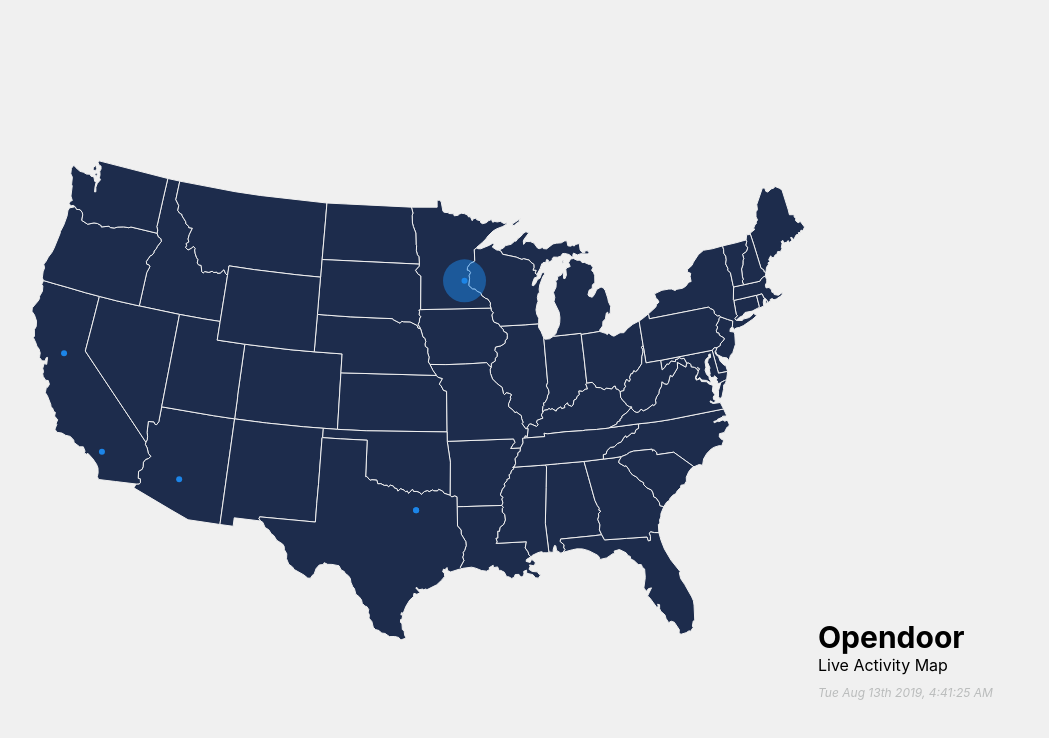
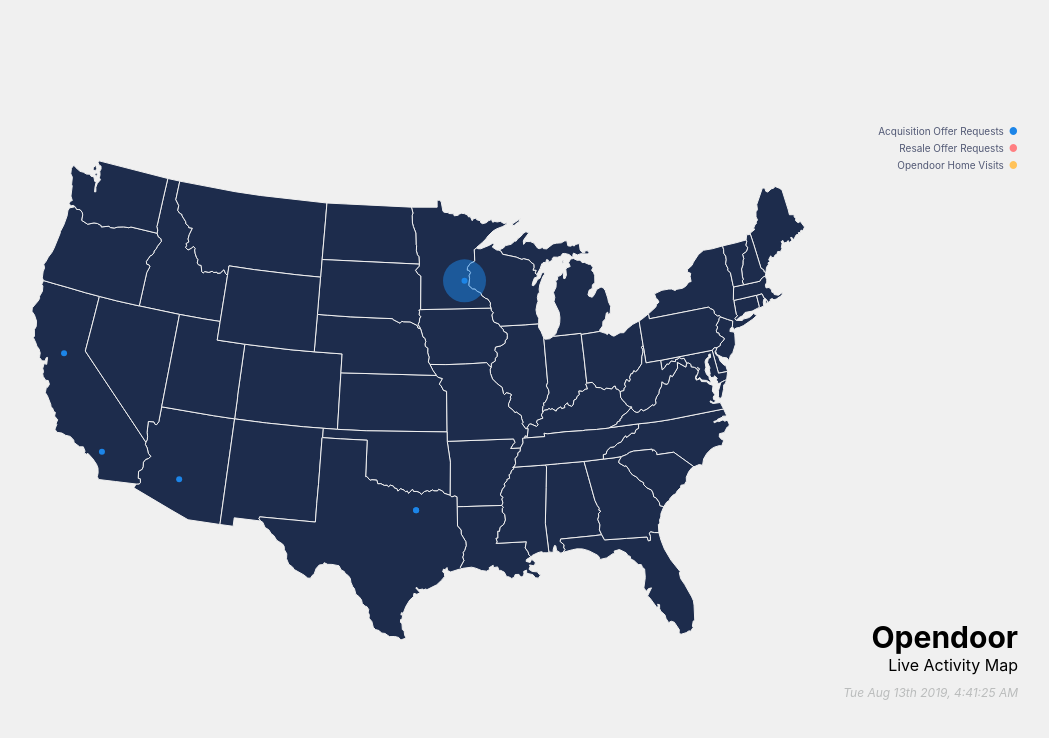
Before and after one commit to sherwu/pingmap, a React (Create React App) app: page / in a window 1280 px wide. Shown: the top 738 px of the page, without its empty margins (162-1211 px from the left). Built offline with nearby package versions, Linux system fonts and the light colour scheme.

Commit message:
Add data sources component (not interactive yet)

```diff
--- a/src/App.css
+++ b/src/App.css
@@ -34,3 +34,15 @@
     transform: rotate(360deg);
   }
 }
+
+.OpendoorBlue {
+  color: #1C85E8;
+}
+
+.OpendoorRuby {
+  color: #FF7F82;
+}
+
+.OpendoorCitrine {
+  color: #FFC259;
+}
--- a/src/App.js
+++ b/src/App.js
@@ -2,12 +2,14 @@ import React, { Component } from 'react'
 import './App.css'
 import StateMap from './StateMap'
 import MapTitle from './MapTitle'
+import DataSourcePicker from './DataSourcePicker'
 
 class App extends Component {
    render() {
      return (
         <div className='App'>
           <StateMap />
+          <DataSourcePicker />
           <MapTitle />
         </div>
      )
--- /dev/null
+++ b/src/DataSourcePicker.css
@@ -0,0 +1,17 @@
+.DataSourcePicker {
+  position: absolute;
+  right: 100px;
+  top: 120px;
+  width: 250px;
+  text-align: right;
+}
+
+.DataSource {
+  font-size: 10px;
+  color: #525975;
+  margin: 5px 0px;
+}
+
+.DataSourceDot {
+  margin-left: 5px;
+}
--- /dev/null
+++ b/src/DataSourcePicker.js
@@ -0,0 +1,27 @@
+import React, { Component } from 'react'
+import './DataSourcePicker.css'
+
+class DataSourcePicker extends Component {
+  render() {
+    return (
+      <div className="DataSourcePicker">
+        <div className="DataSource">
+          Acquisition Offer Requests
+          <span className="DataSourceDot OpendoorBlue">&#9679;</span>
+        </div>
+
+        <div className="DataSource">
+          Resale Offer Requests
+          <span className="DataSourceDot OpendoorRuby">&#9679;</span>
+        </div>
+
+        <div className="DataSource">
+          Opendoor Home Visits
+          <span className="DataSourceDot OpendoorCitrine">&#9679;</span>
+        </div>
+      </div>
+    )
+  }
+}
+
+export default DataSourcePicker
--- a/src/MapTitle.css
+++ b/src/MapTitle.css
@@ -1,8 +1,9 @@
 .MapTitle {
   position: absolute;
   width: 250px;
-  right: 50px;
+  right: 100px;
   bottom: 100px;
+  text-align: right;
 }
 
 .OpendoorLogo {
```
